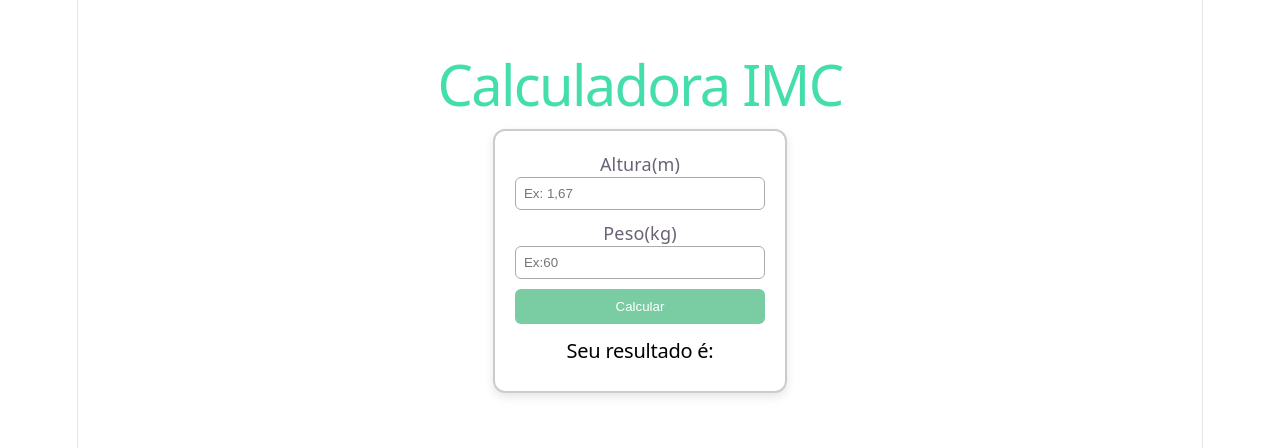
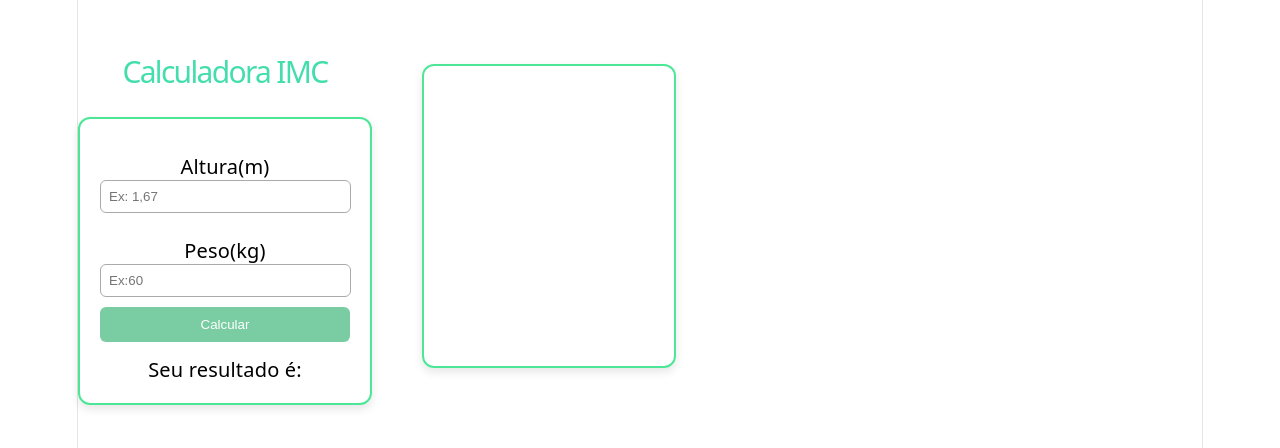
Before and after one commit to Camilafeeburg/app-ecoleta, a React (Vite) app in the folder appecoleta/: page / in a window 1280 px wide. Shown: the part 184-632 px from the top of the page. Built offline with nearby package versions, Linux system fonts and the light colour scheme.

Commit message:
.
atualizacao

```diff
--- a/appecoleta/src/App.css
+++ b/appecoleta/src/App.css
@@ -1,20 +1,31 @@
 h1 {
   color: rgb(68, 222, 173);
+  font-size: 30px;
 }
 
 #center {
   display: flex;
-  justify-content: center;
+  justify-content: left;
   align-items: center;
   height: 100vh;
+
 }
 
 .container {
   text-align: center;
 }
 
+.tabela{
+   border: 2px solid #4be797;
+   margin-left: 50px;
+  border-radius: 12px;
+  width: 250px;
+  height: 300px;
+  box-shadow: 0px 4px 10px rgba(0,0,0,0.1);
+}
+
 .box {
-  border: 2px solid #ccc;
+  border: 2px solid #4be797;
   padding: 20px;
   border-radius: 12px;
   width: 250px;
@@ -39,7 +50,7 @@ button {
   color: white;
   cursor: pointer;
 }
-h2{
+p{
   color: black;
   font-size: 20px;
   margin-top: 15px;
--- a/appecoleta/src/App.jsx
+++ b/appecoleta/src/App.jsx
@@ -44,12 +44,14 @@ function App() {
            Calcular
          </button>
 
-         <h2> Seu resultado é: {imc}</h2>
+         <p> Seu resultado é: {imc}</p>
 
           </div>
 
         </div>
+      <div className="tabela">
 
+      </div>
       </section>
     </>
   )
```
